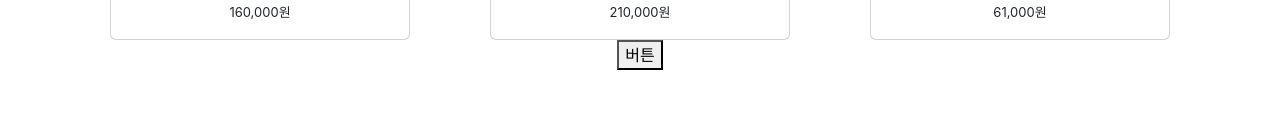
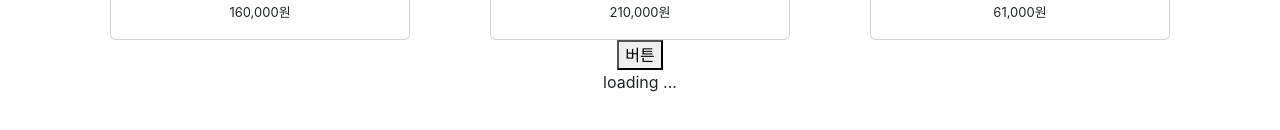
Before and after one commit to hijiyun/shoeshop, a React (Create React App) app: page / in a window 1280 px wide. Shown: the part 1150-1280 px from the top of the page. Built offline with nearby package versions, Linux system fonts and the light colour scheme.

Commit message:
MainPage commit

```diff
--- a/src/components/MainPage.js
+++ b/src/components/MainPage.js
@@ -6,7 +6,7 @@ import axios from 'axios';
 const MainPage = (props) => {
 
   let [click, setClick] = useState(0);
-  let [loading, setLoading] = useState(false);
+  let [loading, setLoading] = useState(true);
   let handleClick = () => {
     setClick(click += 1);
     setLoading(true);
```
